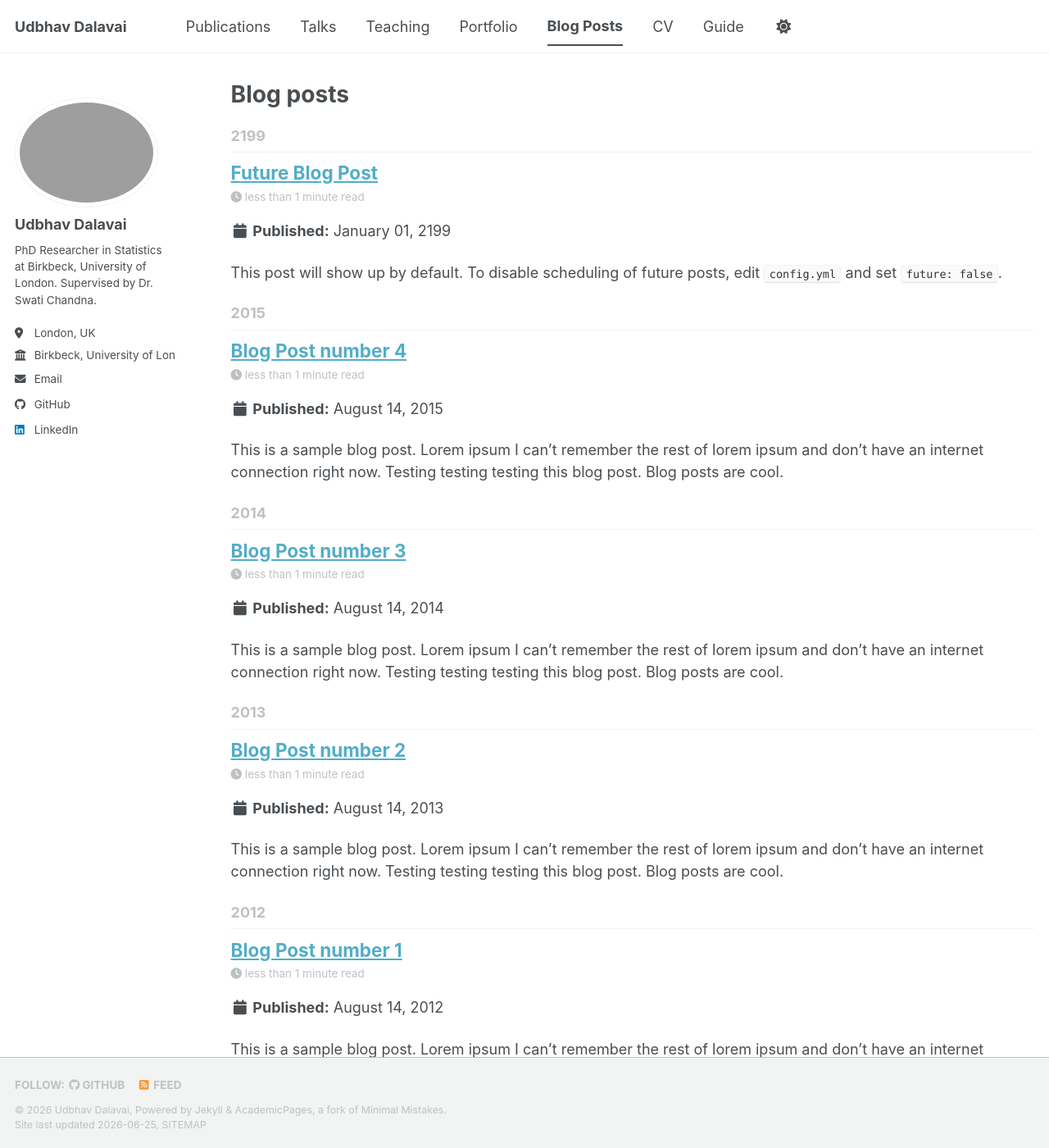
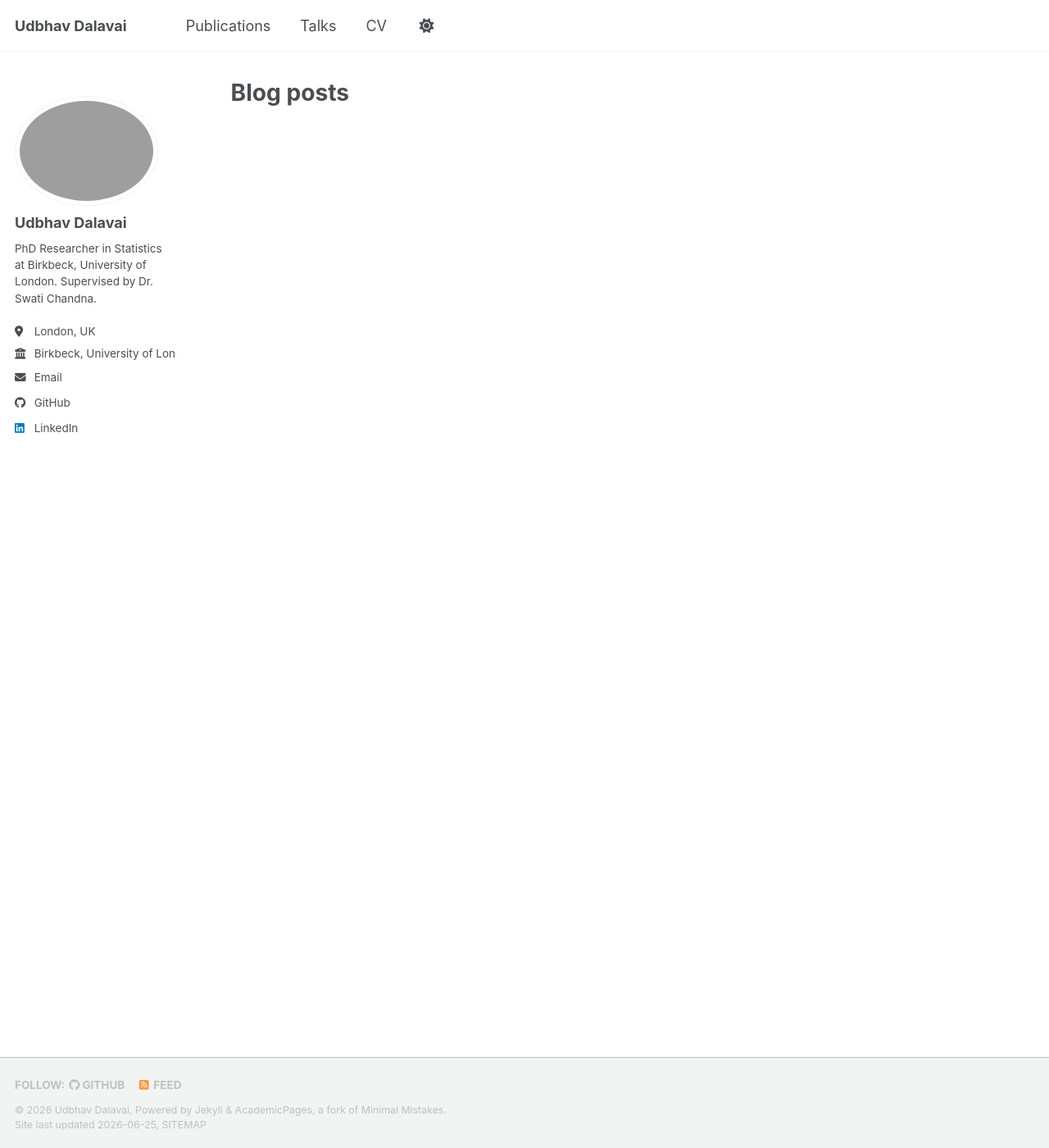
Before and after one commit to Udbhav-Dalavai/Udbhav-Dalavai.github.io, a Jekyll site: the page built from _pages/year-archive.html, in a window 1280 px wide and 1400 px high. Shown: the whole window at 82% size. Built offline with Jekyll 4.4.1, drawn with Linux system fonts in a browser that asks for light colours; a style sheet for code colours, icons or effects is not loaded.

Commit message:
Strip to Publications, Talks, CV only — remove blog/teaching/portfolio

```diff
--- a/_data/navigation.yml
+++ b/_data/navigation.yml
@@ -1,12 +1,3 @@
-# The following is the order of the links in the header of the website.
-#
-# Changing the order here will adjust the order and you can also add additional
-# links. Removing a link prevents it from showing in the header, but does not
-# prevent it from being included in the site.
-#
-# NOTE that only one of the CV options should be selected, the first is for the
-#      Markdown formatted page while the second is generated using JSON.
-
 main:
   - title: "Publications"
     url: /publications/
@@ -14,20 +5,5 @@
   - title: "Talks"
     url: /talks/
 
-  - title: "Teaching"
-    url: /teaching/
-
-  - title: "Portfolio"
-    url: /portfolio/
-
-  - title: "Blog Posts"
-    url: /year-archive/
-
   - title: "CV"
     url: /cv/
-
-  # - title: "CV"
-  #   url: /cv-json/
-
-  - title: "Guide"
-    url: /markdown/
--- a/_posts/2012-08-14-blog-post-1.md
+++ /dev/null
@@ -1,20 +0,0 @@
----
-title: 'Blog Post number 1'
-date: 2012-08-14
-permalink: /posts/2012/08/blog-post-1/
-tags:
-  - cool posts
-  - category1
-  - category2
----
-
-This is a sample blog post. Lorem ipsum I can't remember the rest of lorem ipsum and don't have an internet connection right now. Testing testing testing this blog post. Blog posts are cool.
-
-Headings are cool
-======
-
-You can have many headings
-======
-
-Aren't headings cool?
-------
--- a/_posts/2013-08-14-blog-post-2.md
+++ /dev/null
@@ -1,20 +0,0 @@
----
-title: 'Blog Post number 2'
-date: 2013-08-14
-permalink: /posts/2013/08/blog-post-2/
-tags:
-  - cool posts
-  - category1
-  - category2
----
-
-This is a sample blog post. Lorem ipsum I can't remember the rest of lorem ipsum and don't have an internet connection right now. Testing testing testing this blog post. Blog posts are cool.
-
-Headings are cool
-======
-
-You can have many headings
-======
-
-Aren't headings cool?
-------
--- a/_posts/2014-08-14-blog-post-3.md
+++ /dev/null
@@ -1,20 +0,0 @@
----
-title: 'Blog Post number 3'
-date: 2014-08-14
-permalink: /posts/2014/08/blog-post-3/
-tags:
-  - cool posts
-  - category1
-  - category2
----
-
-This is a sample blog post. Lorem ipsum I can't remember the rest of lorem ipsum and don't have an internet connection right now. Testing testing testing this blog post. Blog posts are cool.
-
-Headings are cool
-======
-
-You can have many headings
-======
-
-Aren't headings cool?
-------
--- a/_posts/2199-01-01-future-post.md
+++ /dev/null
@@ -1,11 +0,0 @@
----
-title: 'Future Blog Post'
-date: 2199-01-01
-permalink: /posts/2012/08/blog-post-4/
-tags:
-  - cool posts
-  - category1
-  - category2
----
-
-This post will show up by default. To disable scheduling of future posts, edit `config.yml` and set `future: false`.
```
Also changed, not shown: _drafts/post-draft.md (deleted, +0 -19 lines), _portfolio/portfolio-1.md (deleted, +0 -7 lines), _portfolio/portfolio-2.html (deleted, +0 -7 lines), _posts/2015-08-14-blog-post-4.md (deleted, +0 -20 lines), _teaching/2014-spring-teaching-1.md (deleted, +0 -20 lines), _teaching/2015-spring-teaching-2.md (deleted, +0 -20 lines), 1 other file.
